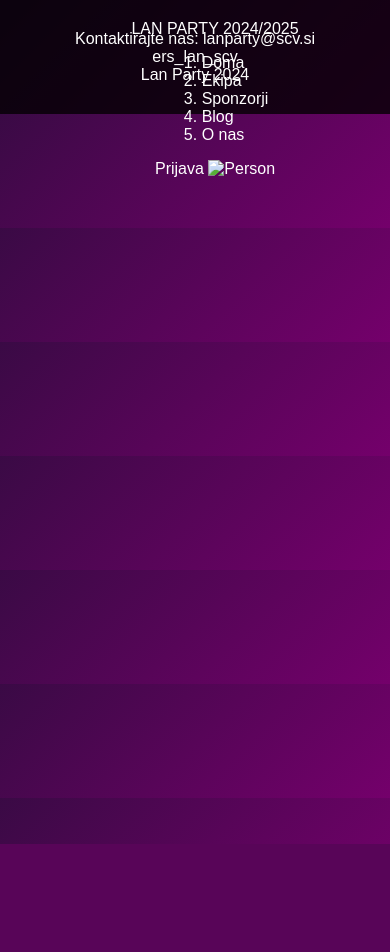
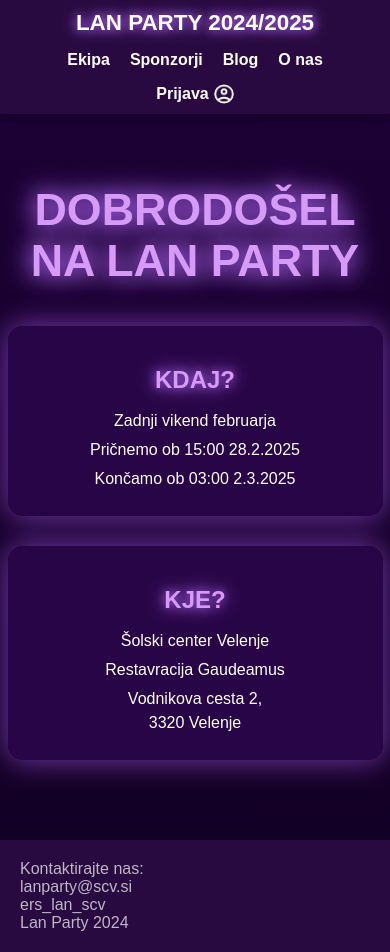
Before and after one commit to AladinBrapo/LAN-primerjava, a PHP site: page / in a window 390 px wide. Before the commit the page ends 844 px from the top, so only its background shows below. Run offline with PHP 8.4, Linux system fonts and the light colour scheme.

Commit message:
check min height in main container

```diff
--- a/css/main.css
+++ b/css/main.css
@@ -1,168 +1,192 @@
-/* Main CSS for ERŠ LanParty 2025 */
-
-/* Global Styles */
+/* General Styles */
 body {
+  font-family: 'Arial', sans-serif;
   margin: 0;
-    font-family: 'Poppins', sans-serif;
-    background: linear-gradient(135deg, #3a0a45, #74006b);
-    color: white;
+  padding: 0;
+  background: linear-gradient(to bottom, #1d0137, #120023);
+  color: #fff;
 }
 
-  h1, h2, h3 {
+/* Header Styles */
+header {
+  display: flex;
+  justify-content: space-between;
+  align-items: center;
+  padding: 15px 30px;
+  background-color: #290a40;
+  color: #fff;
+  box-shadow: 0 2px 10px rgba(0, 0, 0, 0.3);
+  position: sticky;
+  top: 0;
+  z-index: 1000;
+}
+
+/* Logo Section */
+.header-logo {
+  font-size: 1.5rem;
+  font-weight: bold;
+  text-transform: uppercase;
+  color: #fff;
+  text-shadow: 0 0 10px #9d4edd, 0 0 15px #bb86fc;
+}
+
+.header-logo a {
+  color: #fff;
+  text-decoration: none;
+  font-weight: bold;
+  transition: color 0.3s ease;
+}
+
+/* Navigation Section */
+.header-nav ul {
+  list-style: none;
+  display: flex; /* Ensures items are aligned in a row */
+  gap: 20px;
   margin: 0;
   padding: 0;
 }
 
-  a {
-    color: inherit;
-    text-decoration: none;
+.header-nav ul li {
+  display: inline;
 }
 
-  /* Desktop View */
-  .desktop-view {
-    display: block;
+.header-nav ul li a {
+  color: #fff;
+  text-decoration: none;
+  font-weight: bold;
+  transition: color 0.3s ease;
 }
 
-  /* Mobile View */
-  .mobile-view {
-    display: none;
+.header-nav ul li a:hover {
+  color: #d59bf6;
 }
 
-  /* Header Styling */
-  header {
+/* Login Section */
+.header-login {
   display: flex;
-    justify-content: space-between;
-    padding: 20px;
-    background-color: transparent;
-    color: white;
-    position: absolute;
-    top: 0;
-    width: 100%;
+  align-items: center; /* Vertically center items */
+  color: #fff;
 }
 
-  header h1 {
-    font-size: 2rem;
+.header-login a {
+  text-decoration: none;
   font-weight: bold;
+  transition: color 0.3s ease;
+  color: #fff;
+  display: flex; /* Ensure content inside is aligned properly */
+  align-items: center;
+  gap: 5px;
 }
 
-  header nav a {
-    color: white;
-    margin-left: 20px;
-    font-size: 1rem;
-    font-weight: 500;
+.header-login img {
+  width: 24px;
+  height: 24px;
+  border-radius: 50%;
+  flex-shrink: 0; /* Prevent the image from resizing */
 }
 
-  /* Main Content Section */
-  .main-content {
-    display: flex;
-    justify-content: center;
-    align-items: center;
-    height: calc(100vh - 100px); /* Full height minus header */
+/* Main Container */
+.main-container {
   text-align: center;
+  padding: 40px 20px;
+  min-height: 68vh;
 }
 
-  .main-content .welcome-message {
-    font-size: 2.5rem;
-    font-weight: 700;
-    text-transform: uppercase;
-    margin-bottom: 50px;
+/* Title */
+.main-title {
+  font-size: 2.8rem;
+  color: #d59bf6;
+  margin-bottom: 40px;
+  text-shadow: 0 0 20px #9d4edd, 0 0 30px #bb86fc;
 }
 
-  .main-content .info-box {
+/* Info Section */
+.info-section {
   display: flex;
   flex-direction: column;
-    gap: 20px;
-    margin-top: 40px;
+  align-items: center;
+  gap: 30px;
+  margin-top: 20px;
 }
 
-  .main-content .info-box .box {
-    background: rgba(128, 0, 128, 0.6);
-    padding: 30px;
+/* Info Boxes */
+.info-box {
+  background: rgba(43, 6, 74, 0.9);
+  padding: 20px 30px;
   border-radius: 15px;
-    box-shadow: 0 8px 15px rgba(0, 0, 0, 0.5);
+  box-shadow: 0 0 30px rgba(147, 75, 208, 0.8);
+  max-width: 400px;
+  width: 90%;
 }
 
-  .main-content .info-box .box h3 {
-    font-size: 1.8rem;
-    font-weight: 600;
+.info-box h2 {
+  color: #d59bf6;
   margin-bottom: 15px;
+  text-shadow: 0 0 10px #9d4edd, 0 0 20px #bb86fc;
 }
 
-  .main-content .info-box .box p {
-    font-size: 1.2rem;
+.info-box p {
+  font-size: 1rem;
   line-height: 1.5;
+  margin: 5px 0;
 }
 
-  button {
-    background: #e50087;
-    color: white;
-    padding: 15px 30px;
-    border: none;
-    border-radius: 50px;
-    font-size: 1.1rem;
-    font-weight: 700;
-    cursor: pointer;
-    margin-top: 20px;
-    transition: background-color 0.3s;
+/* Footer */
+footer {
+  padding: 20px;
+  background-color: #290a40;
+  color: rgba(255, 255, 255, 0.7);
+  margin-top: 40px;
+  display: flex;
+  flex-direction: row;
 }
 
-  button:hover {
-    background-color: #d4007f;
-  }
-
-  /* Footer Styling */
-  footer {
-    background-color: rgba(0, 0, 0, 0.8);
-    color: white;
-    padding: 30px;
-    text-align: center;
-  }
-
-  footer p {
-    font-size: 1rem;
-  }
-
-  /* Responsive Design */
-
-  /* Small devices (phones) */
-  @media (max-width: 768px) {
-    .desktop-view {
-      display: none;
-    }
-
-    .mobile-view {
-      display: block;
+@media (min-width: 768px) {
+  .info-section {
+      flex-direction: row;
+      justify-content: center;
   }
 
   header {
-      flex-direction: column;
+    flex-direction: row;
     align-items: center;
   }
 
-    .main-content {
-      flex-direction: column;
-      height: auto;
-      padding: 20px;
+  .header-nav ul {
+    flex-direction: row; /* Ensures horizontal alignment */
+    gap: 10px;
+  }
 }
 
-    .main-content .welcome-message {
-      font-size: 1.8rem;
+/* General Styles for Mobile */
+@media (max-width: 480px) {
+  header {
+      flex-direction: column; /* Stack items vertically */
+      align-items: center;
+      padding: 10px 15px;
   }
 
-    .main-content .info-box .box {
-      padding: 20px;
+  .header-logo {
+      font-size: 1.4rem; /* Scale down logo text size */
+      text-align: center;
+      width: 100%; /* Center logo */
   }
 
-    .main-content .info-box .box h3 {
-      font-size: 1.5rem;
+  .header-nav ul {
+    margin-top: 15px;
+    align-items: center;
+    width: 100%;
+    gap: 20px;
   }
 
-    .main-content .info-box .box p {
-      font-size: 1rem;
+  .header-login {
+      margin-top: 15px; /* Add space below the nav */
+      width: 100%; /* Center login section */
+      justify-content: center;
   }
 
-    button {
-      width: 100%;
-      padding: 15px;
+  .header-login img {
+      width: 20px; /* Reduce icon size */
+      height: 20px;
   }
 }
--- a/footer.php
+++ b/footer.php
@@ -1,6 +1,6 @@
 <footer>
     <div>
-        <span>Kontaktirajte nas:</span>
+        <span>Kontaktirajte nas:</span> <br>
         lanparty@scv.si <br>
         ers_lan_scv <br>
         Lan Party 2024
--- a/header.php
+++ b/header.php
@@ -13,18 +13,19 @@
 ?>
 
 <header>
-    <div>LAN PARTY 2024/2025</div>
-    <div>
-        <ol>
-            <li><a href="index.php">Doma</a></li>
+    <div class="header-logo"><a href="index.php">LAN PARTY 2024/2025</a></div>
+    <nav class="header-nav">
+        <ul>
             <li><a href="team.php">Ekipa</a></li>
             <li><a href="sponsors.php">Sponzorji</a></li>
             <li><a href="blog.php">Blog</a></li>
             <li><a href="about.php">O nas</a></li>
-        </ol>
-    </div>
-    <div>
-        Prijava
-        <img src="" alt="Person">
+        </ul>
+    </nav>
+    <div class="header-login">
+        <a href="login.php">
+            <span>Prijava</span>
+            <img src="img/login.png" alt="Person">
+        </a>
     </div>
 </header>
--- a/index.php
+++ b/index.php
@@ -3,22 +3,32 @@
 <head>
     <meta charset="UTF-8">
     <meta name="viewport" content="width=device-width, initial-scale=1.0">
-
     <title>ERŠ LanParty2025</title>
     <link rel="stylesheet" href="css/main.css">
 </head>
 <body>
-  <div class="desktop-view">
+    <?php include 'header.php'; // Header ?>
 
-    <?php include 'header.php'; //header ?>
-    <?php include 'footer.php'; //footer ?>
+    <main class="main-container">
+        <h1 class="main-title">DOBRODOŠEL NA LAN PARTY</h1>
 
-  </div>
-  <div class="mobile-view">
+        <div class="info-section">
+            <div class="info-box">
+                <h2>KDAJ?</h2>
+                <p>Zadnji vikend februarja</p>
+                <p>Pričnemo ob 15:00 28.2.2025</p>
+                <p>Končamo ob 03:00 2.3.2025</p>
+            </div>
 
-    <?php include 'header.php'; //header ?>
-    <?php include 'footer.php'; //footer ?>
+            <div class="info-box">
+                <h2>KJE?</h2>
+                <p>Šolski center Velenje</p>
+                <p>Restavracija Gaudeamus</p>
+                <p>Vodnikova cesta 2,<br>3320 Velenje</p>
+            </div>
+        </div>
+    </main>
 
-  </div>
+    <?php include 'footer.php'; // Footer ?>
 </body>
 </html>
```
Also changed, not shown: about.php (+15 -0 lines), blog.php (+15 -0 lines), login.php (+15 -0 lines), register.php (+15 -0 lines), sponsors.php (+15 -0 lines), team.php (+15 -0 lines), img/login.png (added). Lines whose indentation alone changed are shown as unchanged.
